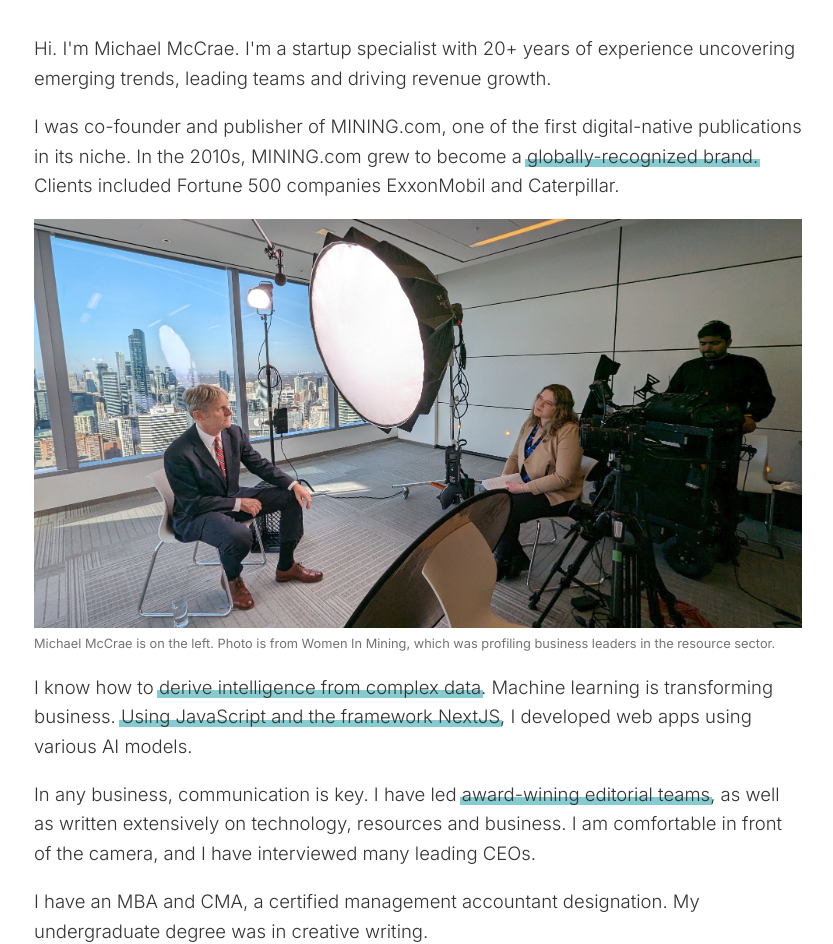
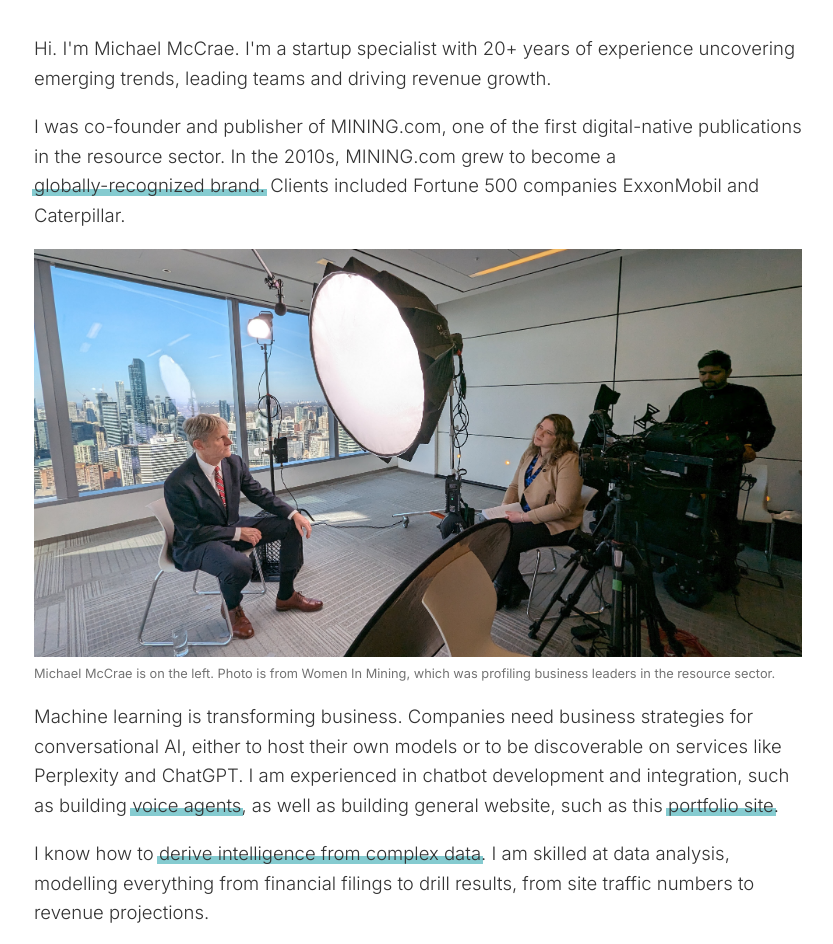
Before and after one commit to michaelmccrae/Portfolio-Michael-McCrae, a Next.js app in the folder main/: page / in a window 1280 px wide. Shown: the part 188-1132 px from the top of the page, without its empty margins (94-927 px from the left). Built offline with nearby package versions, Linux system fonts and the light colour scheme; a web font is replaced by a local one.

Commit message:
Fix homepage wording

```diff
--- a/main/app/page.tsx
+++ b/main/app/page.tsx
@@ -13,7 +13,7 @@ const page = () => {
 
 
       <p>Hi. I&apos;m Michael McCrae. I&apos;m a startup specialist with 20+ years of experience uncovering emerging trends, leading teams and driving revenue growth.</p>
-      <p>I was co-founder and publisher of MINING.com, one of the first digital-native publications in its niche. In the 2010s, MINING.com grew to become a <Link href="/leading">globally-recognized brand.</Link> Clients included Fortune 500 companies ExxonMobil and Caterpillar.</p>
+      <p>I was co-founder and publisher of MINING.com, one of the first digital-native publications in the resource sector. In the 2010s, MINING.com grew to become a <Link href="/leading">globally-recognized brand.</Link> Clients included Fortune 500 companies ExxonMobil and Caterpillar.</p>
 
       <figure>
         <Image
@@ -27,7 +27,9 @@ const page = () => {
       <figcaption className="caption">Michael McCrae is on the left. Photo is from Women In Mining, which was profiling business leaders in the resource sector.</figcaption>
       </figure>
 
-      <p>I know how to <Link href="/data">derive intelligence from complex data</Link>. Machine learning is transforming business. <Link href="https://github.com/michaelmccrae">Using JavaScript and the framework NextJS</Link>, I developed web apps using various AI models. </p>
+      <p>Machine learning is transforming business. Companies need business strategies for conversational AI, either to host their own models or to be discoverable on services like Perplexity and ChatGPT. I am experienced in chatbot development and integration, such as building <Link href="https://github.com/michaelmccrae/deparley">voice agents</Link>, as well as building general website, such as this <Link href="">portfolio site</Link>.</p>
+
+      <p>I know how to <Link href="/data">derive intelligence from complex data</Link>. I am skilled at data analysis, modelling everything from financial filings to drill results, from site traffic numbers to revenue projections.</p>
 
       <p>In any business, communication is key. I have led <Link href="/editorial">award-wining editorial teams</Link>, as well as written extensively on technology, resources and business. I am comfortable in front of the camera, and I have interviewed many leading CEOs.</p>
 
```
Also changed, not shown: 1 other file (tests, documents, lock files or other folders).
